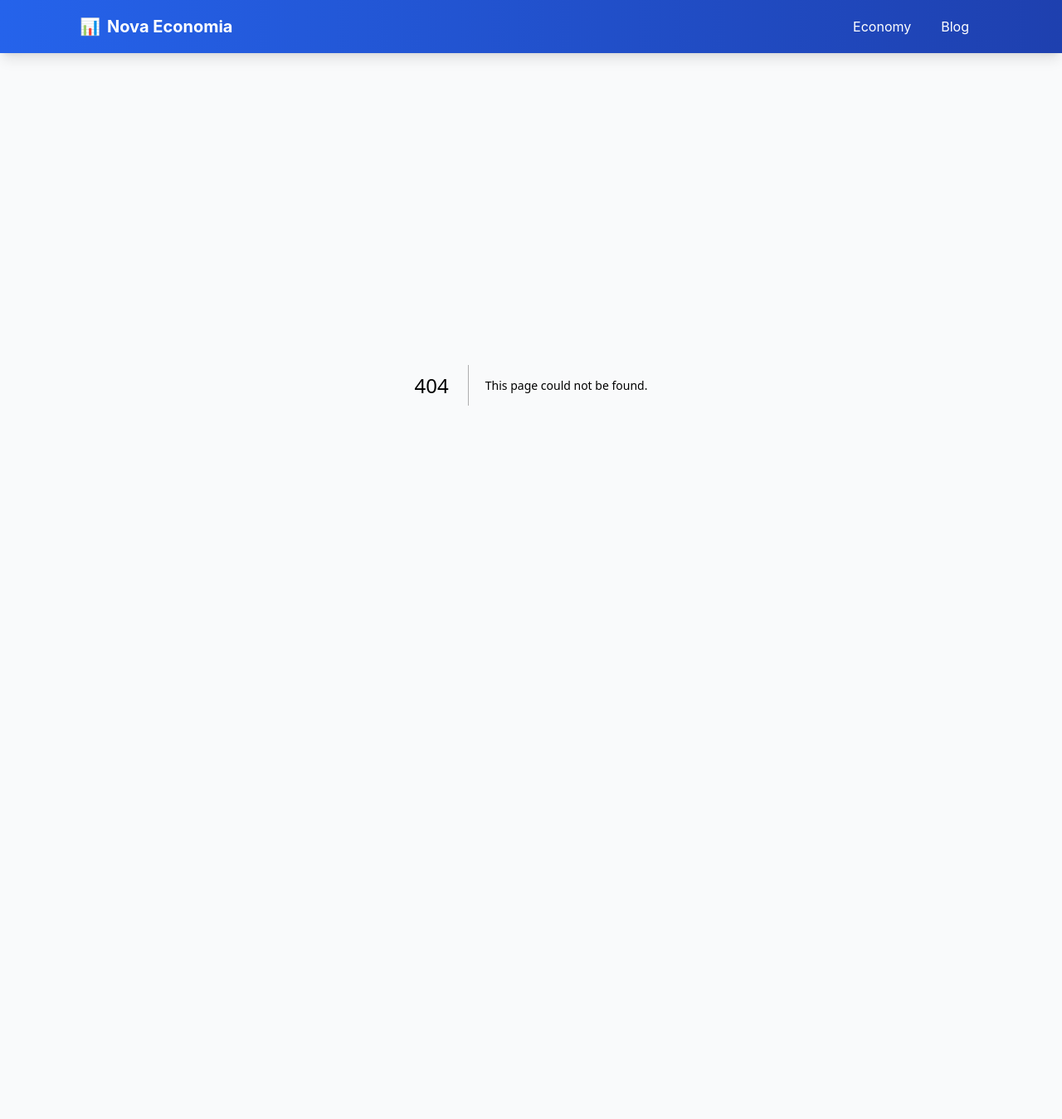
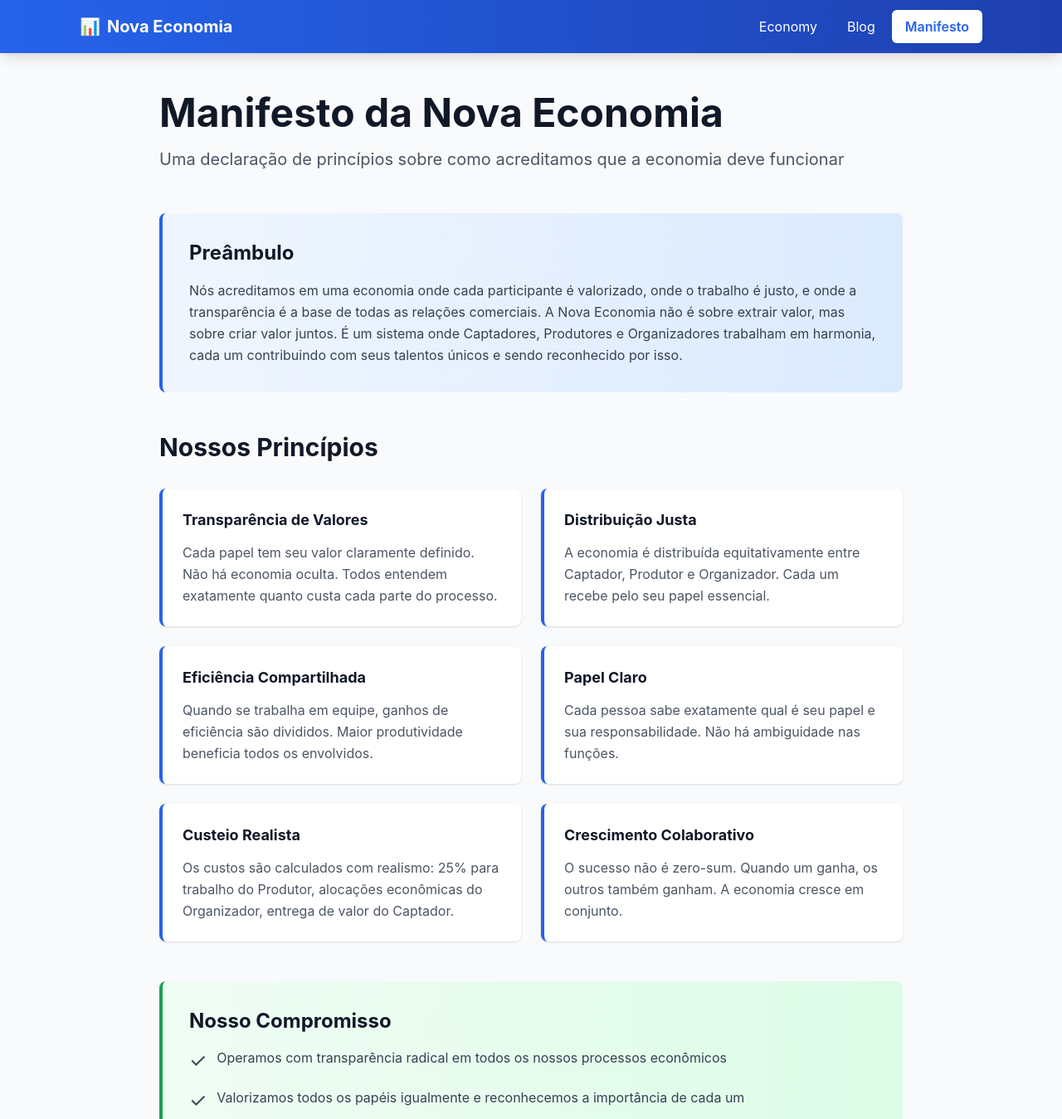
Before and after one commit to ehrigoni/site-economy, a Next.js app in the folder site-economy/: page /manifesto in a window 1280 px wide. Before the commit this address had no page. Shown: the top 1349 px of the page at 83% size. Before the commit the page ends 864 px from the top, so only its background shows below. Built offline with nearby package versions, Linux system fonts and the light colour scheme.

Commit message:
feat: adicionar página Manifesto e link no menu de navegação

```diff
--- /dev/null
+++ b/site-economy/src/app/manifesto/page.tsx
@@ -0,0 +1,133 @@
+export default function ManifestoPage() {
+  const principles = [
+    {
+      title: 'Transparência de Valores',
+      description: 'Cada papel tem seu valor claramente definido. Não há economia oculta. Todos entendem exatamente quanto custa cada parte do processo.',
+    },
+    {
+      title: 'Distribuição Justa',
+      description: 'A economia é distribuída equitativamente entre Captador, Produtor e Organizador. Cada um recebe pelo seu papel essencial.',
+    },
+    {
+      title: 'Eficiência Compartilhada',
+      description: 'Quando se trabalha em equipe, ganhos de eficiência são divididos. Maior produtividade beneficia todos os envolvidos.',
+    },
+    {
+      title: 'Papel Claro',
+      description: 'Cada pessoa sabe exatamente qual é seu papel e sua responsabilidade. Não há ambiguidade nas funções.',
+    },
+    {
+      title: 'Custeio Realista',
+      description: 'Os custos são calculados com realismo: 25% para trabalho do Produtor, alocações econômicas do Organizador, entrega de valor do Captador.',
+    },
+    {
+      title: 'Crescimento Colaborativo',
+      description: 'O sucesso não é zero-sum. Quando um ganha, os outros também ganham. A economia cresce em conjunto.',
+    },
+  ]
+
+  return (
+    <main className="min-h-screen py-12 px-4 sm:px-6 lg:px-8">
+      <div className="max-w-4xl mx-auto">
+        {/* Header */}
+        <div className="mb-12">
+          <h1 className="text-4xl sm:text-5xl font-bold text-gray-900 mb-4">
+            Manifesto da Nova Economia
+          </h1>
+          <p className="text-xl text-gray-600 leading-relaxed">
+            Uma declaração de princípios sobre como acreditamos que a economia deve funcionar
+          </p>
+        </div>
+
+        {/* Preâmbulo */}
+        <section className="mb-12 bg-gradient-to-r from-blue-50 to-blue-100 p-8 rounded-lg border-l-4 border-blue-600">
+          <h2 className="text-2xl font-bold text-gray-900 mb-4">Preâmbulo</h2>
+          <p className="text-gray-700 leading-relaxed">
+            Nós acreditamos em uma economia onde cada participante é valorizado, onde o trabalho é justo,
+            e onde a transparência é a base de todas as relações comerciais. A Nova Economia não é sobre extrair valor,
+            mas sobre criar valor juntos. É um sistema onde Captadores, Produtores e Organizadores trabalham em harmonia,
+            cada um contribuindo com seus talentos únicos e sendo reconhecido por isso.
+          </p>
+        </section>
+
+        {/* Princípios */}
+        <section className="mb-12">
+          <h2 className="text-3xl font-bold text-gray-900 mb-8">Nossos Princípios</h2>
+          <div className="grid grid-cols-1 md:grid-cols-2 gap-6">
+            {principles.map((principle, index) => (
+              <div
+                key={index}
+                className="bg-white p-6 rounded-lg shadow hover:shadow-lg transition-shadow border-l-4 border-blue-600"
+              >
+                <h3 className="text-lg font-bold text-gray-900 mb-3">
+                  {principle.title}
+                </h3>
+                <p className="text-gray-600 leading-relaxed">
+                  {principle.description}
+                </p>
+              </div>
+            ))}
+          </div>
+        </section>
+
+        {/* Compromisso */}
+        <section className="mb-12 bg-gradient-to-r from-green-50 to-green-100 p-8 rounded-lg border-l-4 border-green-600">
+          <h2 className="text-2xl font-bold text-gray-900 mb-4">Nosso Compromisso</h2>
+          <ul className="space-y-4 text-gray-700">
+            <li className="flex items-start">
+              <span className="text-2xl mr-3">✓</span>
+              <span>Operamos com transparência radical em todos os nossos processos econômicos</span>
+            </li>
+            <li className="flex items-start">
+              <span className="text-2xl mr-3">✓</span>
+              <span>Valorizamos todos os papéis igualmente e reconhecemos a importância de cada um</span>
+            </li>
+            <li className="flex items-start">
+              <span className="text-2xl mr-3">✓</span>
+              <span>Compartilhamos ganhos de eficiência equitativamente entre todos os participantes</span>
+            </li>
+            <li className="flex items-start">
+              <span className="text-2xl mr-3">✓</span>
+              <span>Buscamos crescimento sustentável que beneficia todos os envolvidos</span>
+            </li>
+            <li className="flex items-start">
+              <span className="text-2xl mr-3">✓</span>
+              <span>Educamos nossos participantes para que entendam completamente o sistema</span>
+            </li>
+          </ul>
+        </section>
+
+        {/* Chamada para Ação */}
+        <section className="text-center bg-gradient-to-r from-blue-600 to-blue-800 text-white p-8 rounded-lg">
+          <h2 className="text-2xl font-bold mb-4">
+            Junte-se à Nova Economia
+          </h2>
+          <p className="text-blue-100 mb-6 leading-relaxed">
+            Se você acredita em uma economia mais justa, transparente e colaborativa,
+            você é parte dessa revolução. Venha colaborar conosco.
+          </p>
+          <div className="flex flex-col sm:flex-row gap-4 justify-center">
+            <a
+              href="/"
+              className="px-6 py-3 bg-white text-blue-600 font-semibold rounded hover:bg-gray-50 transition-colors"
+            >
+              Explorar o Sistema
+            </a>
+            <a
+              href="/blog"
+              className="px-6 py-3 bg-blue-700 text-white font-semibold rounded border border-white hover:bg-blue-600 transition-colors"
+            >
+              Ler Nossos Artigos
+            </a>
+          </div>
+        </section>
+
+        {/* Footer */}
+        <footer className="mt-12 text-center text-gray-500 text-sm border-t border-gray-200 pt-8">
+          <p>© 2026 Nova Economia. Todos os direitos reservados.</p>
+          <p className="mt-2">Construindo um futuro econômico mais justo e transparente</p>
+        </footer>
+      </div>
+    </main>
+  )
+}
--- a/site-economy/src/components/Navigation.tsx
+++ b/site-economy/src/components/Navigation.tsx
@@ -38,6 +38,16 @@ export default function Navigation() {
             >
               Blog
             </Link>
+            <Link
+              href="/manifesto"
+              className={`px-4 py-2 rounded-md transition-all ${
+                pathname === '/manifesto'
+                  ? 'bg-white text-blue-600 font-semibold'
+                  : 'hover:bg-blue-700'
+              }`}
+            >
+              Manifesto
+            </Link>
           </div>
         </div>
       </div>
```
